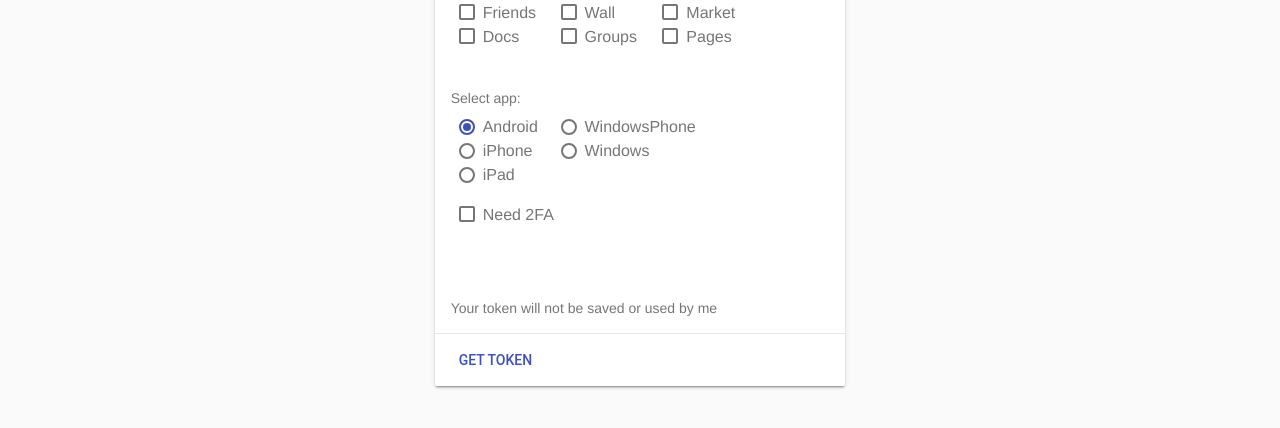
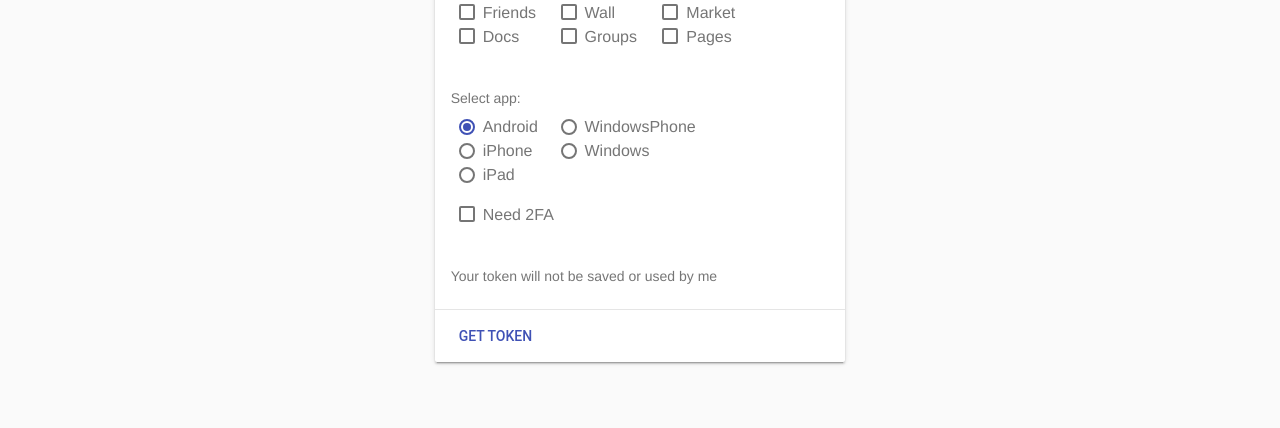
Before and after one commit to flionic/vk_auth, a Flask app: page / in a window 1280 px wide. Shown: the part 553-981 px from the top of the page. Run offline with Flask 2, Linux system fonts and the light colour scheme; some libraries are stand-ins or nearby versions.

Commit message:
Any UI fixes

```diff
--- a/static/style.css
+++ b/static/style.css
@@ -24,4 +24,10 @@ body {
     display: none;
 }
 
-#2fa
+#token {
+    word-wrap: break-word;
+}
+
+.text-wrap {
+    padding-bottom: 8px;
+}
--- a/templates/app.html
+++ b/templates/app.html
@@ -137,8 +137,9 @@
                         </div>
                     </div>
                 </div>
-                <div class="mdl-card__supporting-text">
+                <div class="mdl-card__supporting-text" id="sys">
                     <div class="mdl-progress mdl-js-progress mdl-progress__indeterminate p-bar" id="pbar"></div>
+                    <div class="text-wrap"><span class="typo-styles__name" id="token">Your token will not be saved or used by me</span></div>
                     <div class="p-bar" id="captcha_img">
                         <img src="">
                         {{ mdl.input_text('Captcha', params='name=captcha id=captin pattern=(^{4,}$)') }}
@@ -148,8 +149,6 @@
                         <span class="mdl-chip__text" id="name"></span>
                         <a href="#" id="del_chip" class="mdl-chip__action"><i class="material-icons">cancel</i></a>
                     </span>
-                </div>
-                <div class="mdl-card__supporting-text"><span class="typo-styles__name" id="token">Your token will not be saved or used by me</span>
                 </div>
                 <div class="mdl-card__actions mdl-card--border">
                     <button type="submit" name="auth_vk" class="mdl-button mdl-button--colored mdl-js-button mdl-js-ripple-effect">Get Token</button>
@@ -217,6 +216,10 @@
                         $("#photo").attr("src", "https://poppin.imgix.net/products/swatch/swatch_red.jpg?w=50&h=50");
                         $('#2fa-i').css("display", "block");
                         $('#2fa-c').css("display", "none");
+                    } else if (status === 6) {
+                        chip.css("display", "inline-block");
+                        $("#name").text(data['err_desc']);
+                        $("#photo").attr("src", "https://poppin.imgix.net/products/swatch/swatch_red.jpg?w=50&h=50");
                     } else if (status === 5) {
                         chip.css("display", "inline-block");
                         $("#name").text('Too many requests, please, enter captcha!');
```
